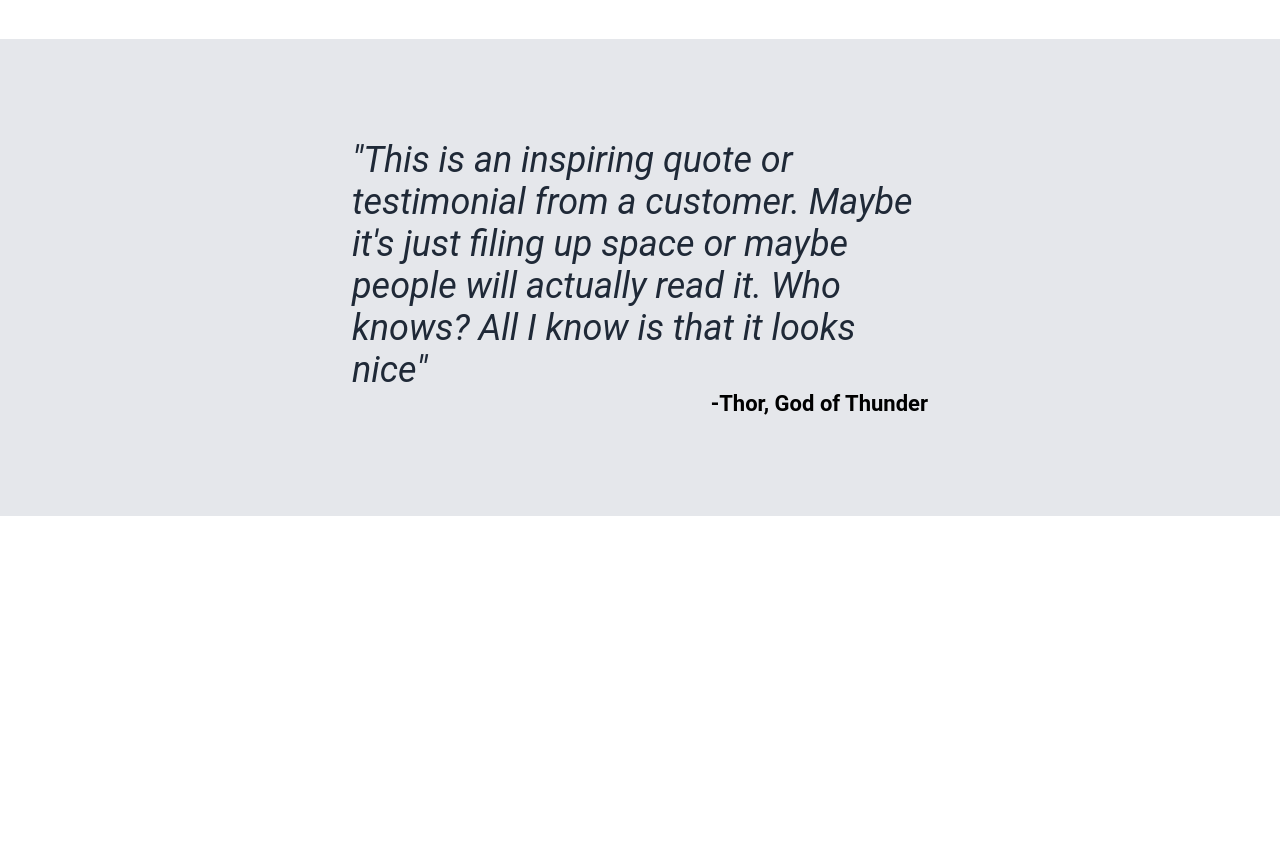
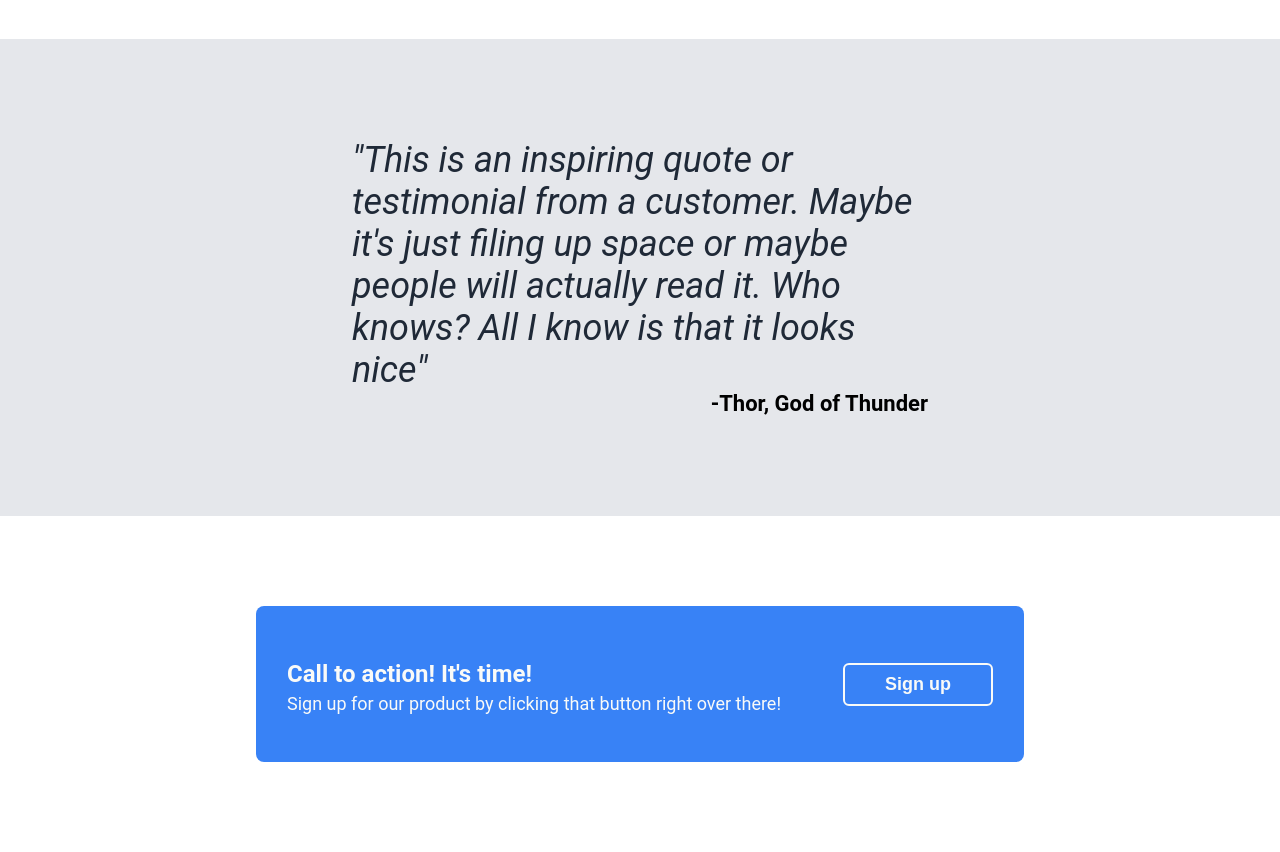
Before and after one commit to vinnyWebDev/odin-css-asignment, a plain HTML site: page index.html in a window 1280 px wide. Shown: the part 981-1833 px from the top of the page. Before the commit the page ends 1497 px from the top, so only its background shows below. Drawn offline with Linux system fonts and the light colour scheme.

Commit message:
CTA Section complete

```diff
--- a/index.html
+++ b/index.html
@@ -59,7 +59,18 @@
                     space or maybe people will actually read it. Who knows? All I know is that it looks nice"</p>
             </div>
             <div class="attribute">
-                <p >-Thor, God of Thunder</p>
+                <p>-Thor, God of Thunder</p>
+            </div>
+        </div>
+    </div>
+    <div class="ctaSection">
+        <div class="ctaContainer">
+            <div class="ctaLeft">
+                <h3>Call to action! It's time!</h3>
+                <p>Sign up for our product by clicking that button right over there!</p>
+            </div>
+            <div class="ctaRight">
+                <button>Sign up</button>
             </div>
         </div>
     </div>
--- a/style.css
+++ b/style.css
@@ -145,3 +145,45 @@ body {
 .quote p{
     margin: 0;
 }
+
+.ctaSection{
+    display: flex;
+    justify-content: center;
+    align-items: center;
+    padding: 90px 20% 90px 20%;
+
+}
+
+.ctaContainer{
+    display: flex;
+    align-items: center;
+    justify-content: space-around;
+    background-color: #3882f6;
+    width: 100%;
+    border-radius: 8px;
+    padding: 30px 0px 30px 0px;
+}
+
+.ctaLeft h3{
+    color:#f9faf8;
+    font-size: 24px;
+    font-weight: bold;
+    margin-bottom: 5px;
+}
+
+.ctaLeft p{
+    color: #f9faf8;
+    font-size: 18px;
+    margin-top: 0;
+}
+
+.ctaRight button{
+    background-color: #3882f6;
+    color: #f9faf8;
+    font-size: 18px;
+    font-weight: bold;
+    border: 2px solid;
+    border-color: #f9faf8;
+    border-radius: 6px;
+    padding: 9px 40px 9px 40px;
+}
```
